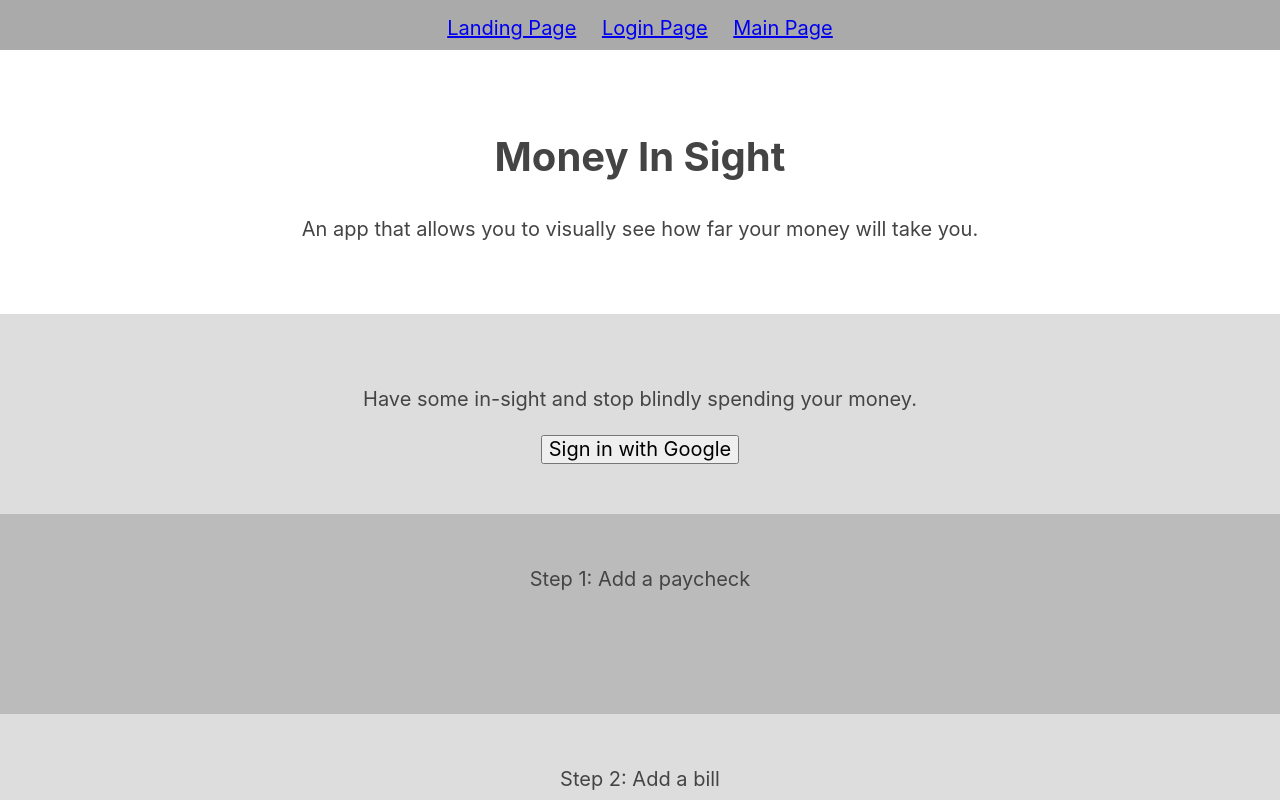
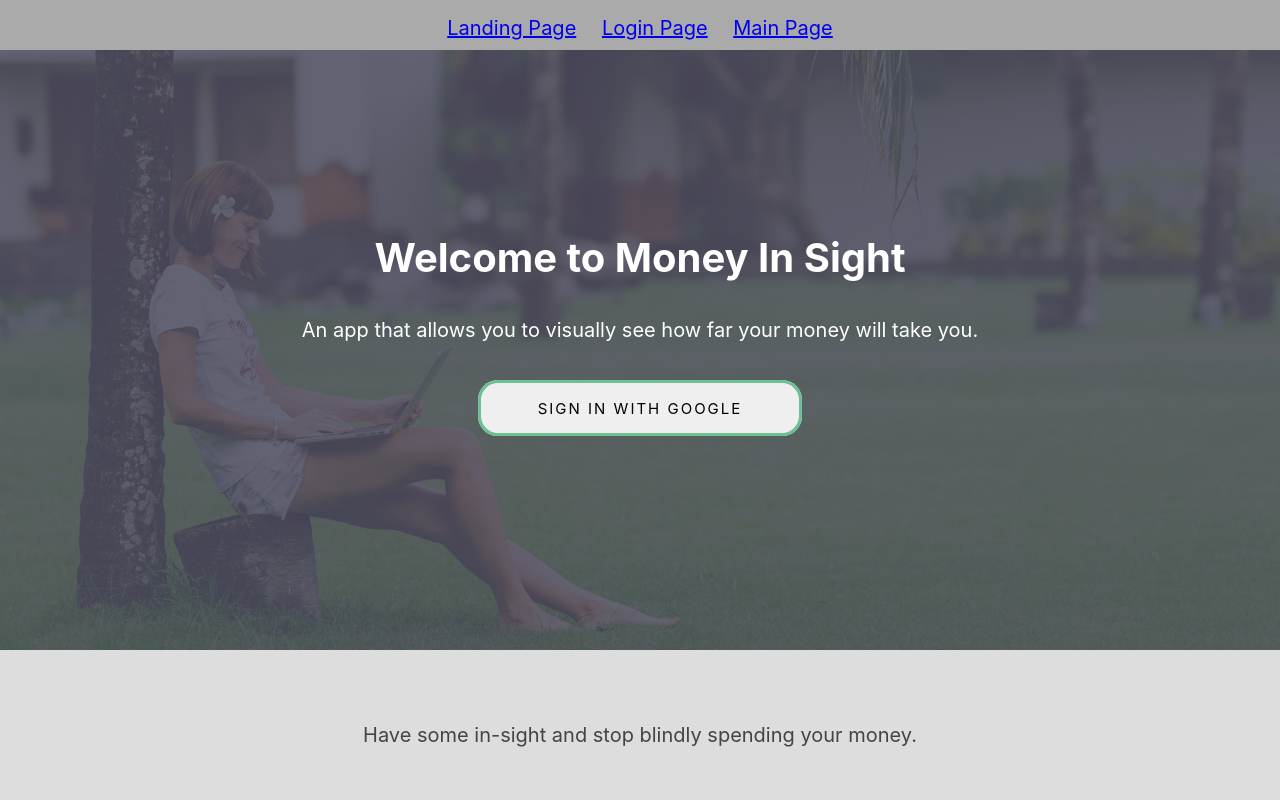
Before and after one commit to KliCk5000/money-in-sight-client, a React (Create React App) app: page / in a window 1280 px wide. Shown: the top 800 px of the page. Built offline with nearby package versions, Linux system fonts and the light colour scheme.

Commit message:
updated landing page banner css

```diff
--- a/src/components/LandingPage.js
+++ b/src/components/LandingPage.js
@@ -1,22 +1,25 @@
 import React, { Component } from 'react';
 import { Link } from 'react-router-dom';
+import '../stylesheets/LandingPage.css';
 
 const wireframe = (
   <div>
     <main role="main">
       <header role="banner">
-        <h1>Money In Sight</h1>
-        <p>
-          An app that allows you to visually see how far your money will take
-          you.
-        </p>
+        <div className="bannerText">
+          <h1>Welcome to Money In Sight</h1>
+          <p>
+            An app that allows you to visually see how far your money will take
+            you.
+          </p>
+          <a href={`${process.env.REACT_APP_API_URL}/auth/google`}>
+            <input type="button" value="Sign in with Google" />
+          </a>
+        </div>
       </header>
 
       <section>
         <p>Have some in-sight and stop blindly spending your money.</p>
-        <a href={`${process.env.REACT_APP_API_URL}/auth/google`}>
-          <input type="button" value="Sign in with Google" />
-        </a>
       </section>
 
       <section>Step 1: Add a paycheck</section>
--- /dev/null
+++ b/src/stylesheets/LandingPage.css
@@ -0,0 +1,49 @@
+header {
+  background-image: url('../images/banner.jpg');
+  background-size: cover;
+  background-position: left;
+  background-attachment: fixed;
+  background-repeat: no-repeat;
+  text-align: center;
+  position: relative;
+  min-height: 600px;
+}
+
+header::before {
+  content: '';
+  background: rgba(75, 75, 93, 0.85);
+  position: absolute;
+  width: 100%;
+  height: 100%;
+  top: 0;
+  left: 0;
+}
+
+header h1,
+header p {
+  color: white;
+}
+
+header input[type="button"] {
+  box-shadow: inset 0 0 0 3px #6cc091;
+  border: 0;
+  border-radius: 20px;
+  cursor: pointer;
+  display: inline-block;
+  font-size: .75em;
+  font-weight: 400;
+  height: 3.75em;
+  line-height: 3.85em;
+  letter-spacing: 2px;
+  padding: 0 4em;
+  margin-top: 1em;
+  text-align: center;
+  text-decoration: none;
+  text-transform: uppercase;
+  white-space: nowrap;
+}
+
+.bannerText {
+  position: relative;
+  margin-top: 10%
+}
```
Also changed, not shown: src/images/banner.jpg (added).
